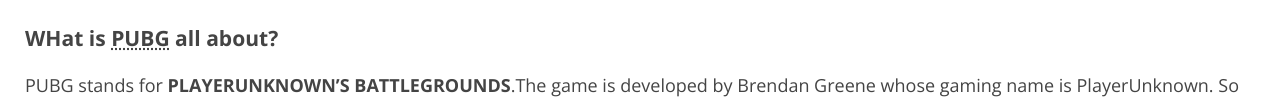
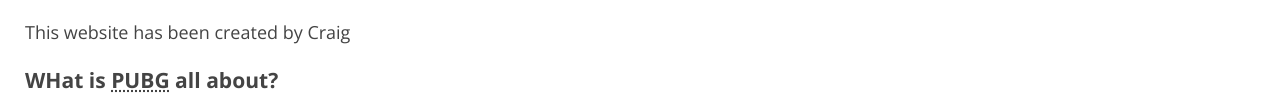
Before and after one commit to navysum/navysum.github.io, a plain HTML site: page index.html in a window 1280 px wide. Shown: the part 458-558 px from the top of the page. Drawn offline with nearby package versions, Linux system fonts and the light colour scheme.

Commit message:
Update index.html

```diff
--- a/index.html
+++ b/index.html
@@ -17,7 +17,7 @@
 </body>
 
 <img src="https://cdn.vox-cdn.com/thumbor/x8cVeowwM-UA0WDwhIxxOufEuio=/0x0:1200x830/1200x800/filters:focal(505x22:697x214)/cdn.vox-cdn.com/uploads/chorus_image/image/63984432/PUBG_Mobile.0.jpg" alt="PUBG Banner" width="500px" height="350px">
-
+  <body><p>This website has been created by Craig</p></body>
 <body>
     <div id="introduction">
       <h3>WHat is <abbr title="PLAYERUNKNOWN’S BATTLEGROUNDS">PUBG</abbr> all about?</h3>
```
